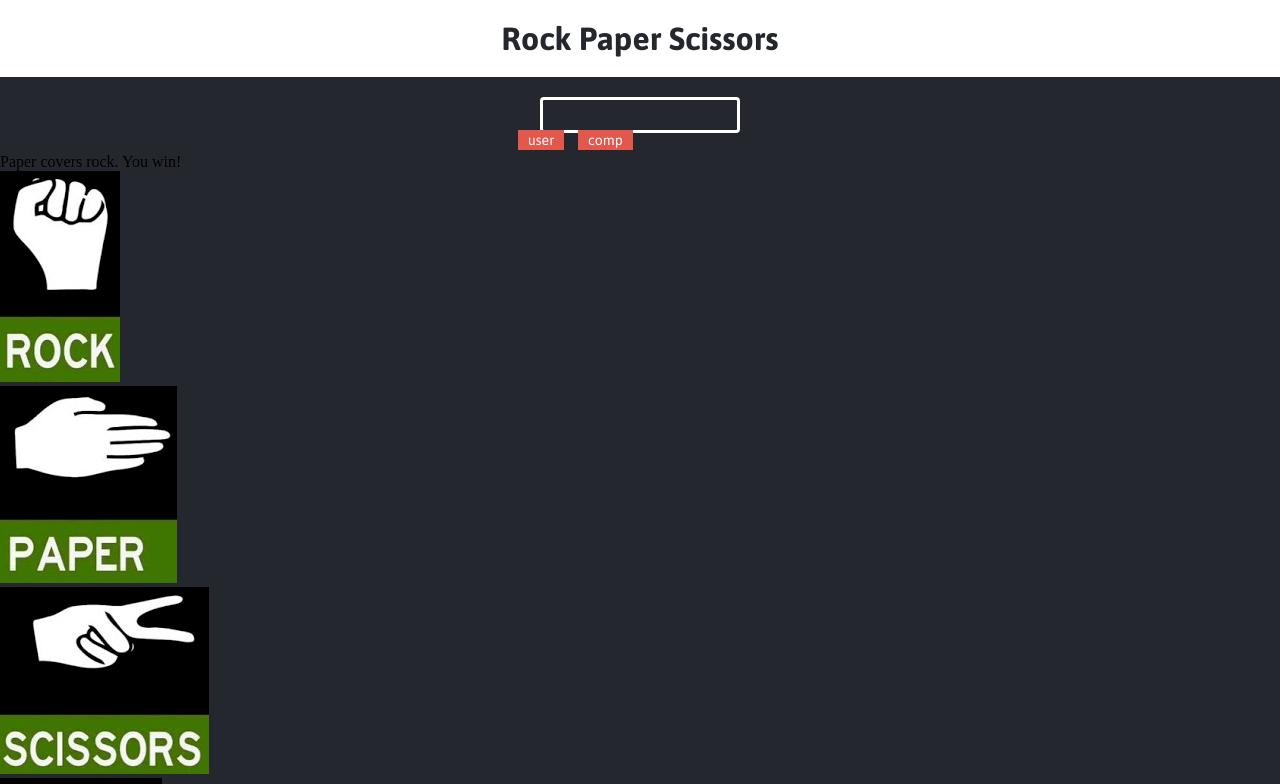
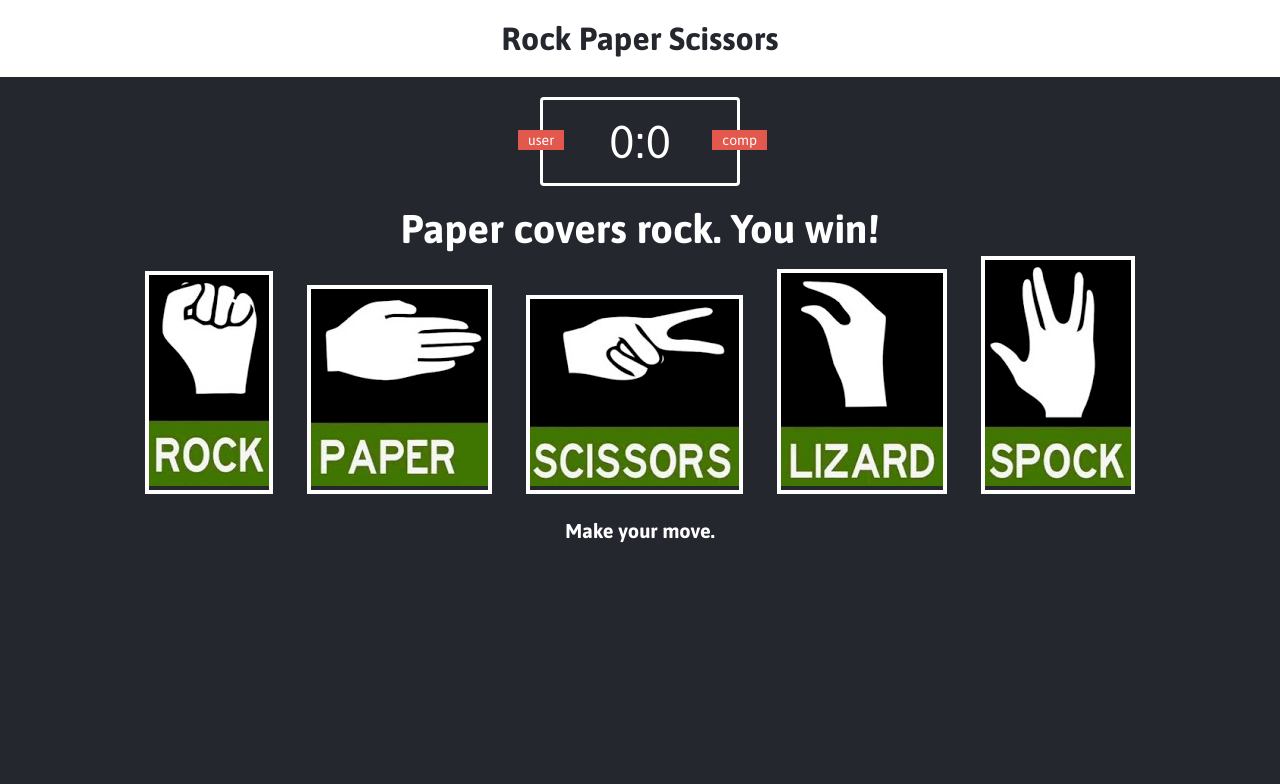
Before and after one commit to Norman518/Rock-Paper-Scissors-Lizard-Spock, a plain HTML site: page index.html in a window 1280 px wide. Shown: the top 784 px of the page. Drawn offline with Linux system fonts and the light colour scheme.

Commit message:
reseted commits, finished html and css, added images

```diff
--- a/index.html
+++ b/index.html
@@ -4,7 +4,7 @@
   <meta charset="utf-8">
   <title>Rock Paper Scissors Game</title>
 <link rel="stylesheet" href="styles.css">
-  <head>
+</head>
     <body>
       <header>
         <h1>Rock Paper Scissors</h1>
@@ -12,27 +12,29 @@
       <div class="score-board">
         <div id="user-label" class="badge">user</div>
         <div id="computer-label" class="badge">comp</div>
+<span id="user-score">0</span>:<span id="computer-score">0</span>
 </div>
 <div class="result">
   <p>Paper covers rock. You win!</p>
-  <div>
+</div>
     <div class="choices">
       <div class="choice" id="r">
-        <img src="rock.png" alt="Rock">
+        <img src="img/rock.png" alt="Rock">
       </div>
       <div class="choice" id="p">
-        <img src="Paper.png" alt="Paper">
+        <img src="img/Paper.png" alt="Paper">
       </div>
       <div class="choice" id="sc">
-        <img src="scissors.png" alt="Scissors">
+        <img src="img/scissors.png" alt="Scissors">
       </div>
       <div class="choice" id="l">
-        <img src="lizard.png" alt="Lizard">
+        <img src="img/lizard.png" alt="Lizard">
       </div>
       <div class="choice" id="sp">
-        <img src="spock.png" alt="Spock">
+        <img src="img/spock.png" alt="Spock">
       </div>
     </div>
-    <p id="action-message">Make your move</p>
+    <p id="action-message">Make your move.</p>
+<script src="app.js" charset="utf-8"></script>
     </body>
     </html>
--- a/styles.css
+++ b/styles.css
@@ -29,7 +29,7 @@ header > h1 {
   font-size: 46px;
   padding: 15px 20px;
   font-family: Asap, sans-serif;
-position: relative;
+  position: relative;
 }
 
 .badge {
@@ -41,7 +41,7 @@ position: relative;
 }
 
 #user-label {
-  position:  absolute;
+  position: absolute;
   top: 30px;
   left: -25px;
 }
@@ -49,5 +49,42 @@ position: relative;
 #computer-label {
   position: absolute;
   top: 30px;
-  left: 35px;
+  right: -30px;
 }
+
+.result {
+font-size: 40px;
+color: white;
+}
+
+.result > p {
+  text-align: center;
+  font-family: Asap, sans-serif;
+  font-weight: bold;
+}
+
+.choices {
+  margin-top: 50px 0;
+  text-align: center;
+}
+
+.choice {
+  border: 4px solid white;
+  display: inline-block;;
+  margin: 5px 15px;
+  transition: all 0.3s ease;
+}
+
+.choice:hover {
+  cursor: pointer;
+  border: 4px solid red;
+}
+
+#action-message {
+  text-align: center;
+  color: white;
+  font-family: Asap, sans-serif;
+  font-weight: bold;
+  font-size: 20px;
+  margin-top: 20px;
+}
```
Also changed, not shown: img/Paper.png (renamed from Paper.png), img/lizard.png (renamed from lizard.png), img/rock.png (renamed from rock.png), img/scissors.png (renamed from scissors.png), img/spock.png (renamed from spock.png).
